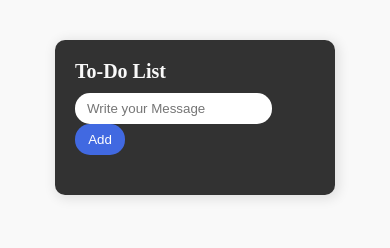
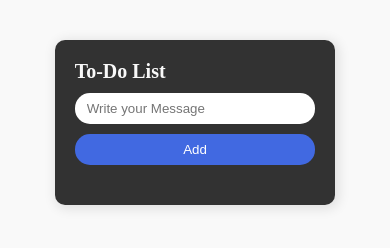
Before and after one commit to sagarbarman37/To-Do_list, a plain HTML site: page index.html in a window 390 px wide. Drawn offline with Linux system fonts and the light colour scheme.

Commit message:
media quary

```diff
--- a/style.css
+++ b/style.css
@@ -76,3 +76,22 @@ li span:hover {
   cursor: pointer;
   border-radius: 10px;
 }
+@media (max-width: 400px) {
+  body {
+    padding: 0 10px;
+  }
+  .container {
+    max-width: 100%;
+  }
+
+  #text {
+    width: 100%;
+    margin-bottom: 10px;
+  }
+  #btn {
+    width: 100%;
+  }
+  ol li {
+    width: 100%;
+  }
+}
```
